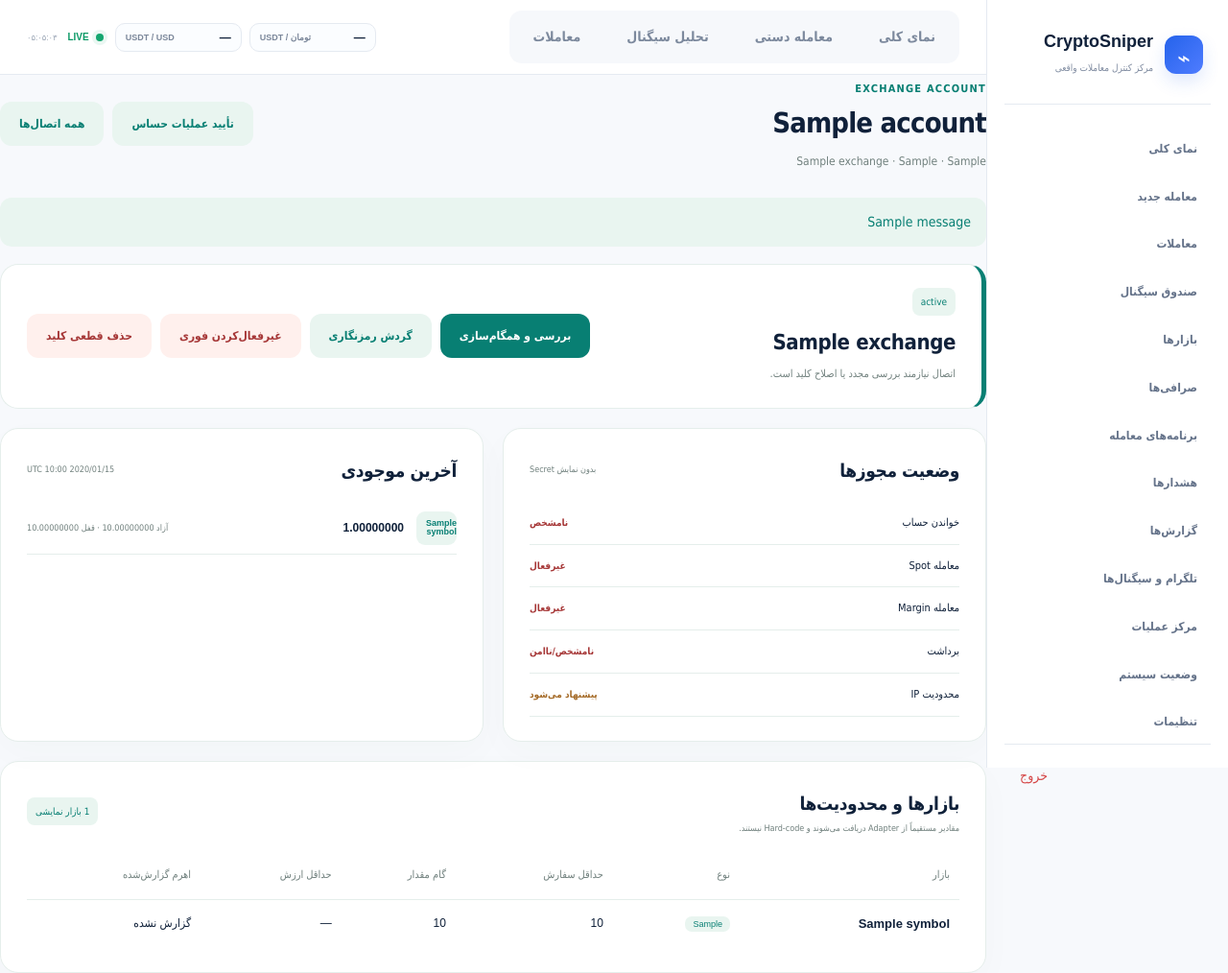
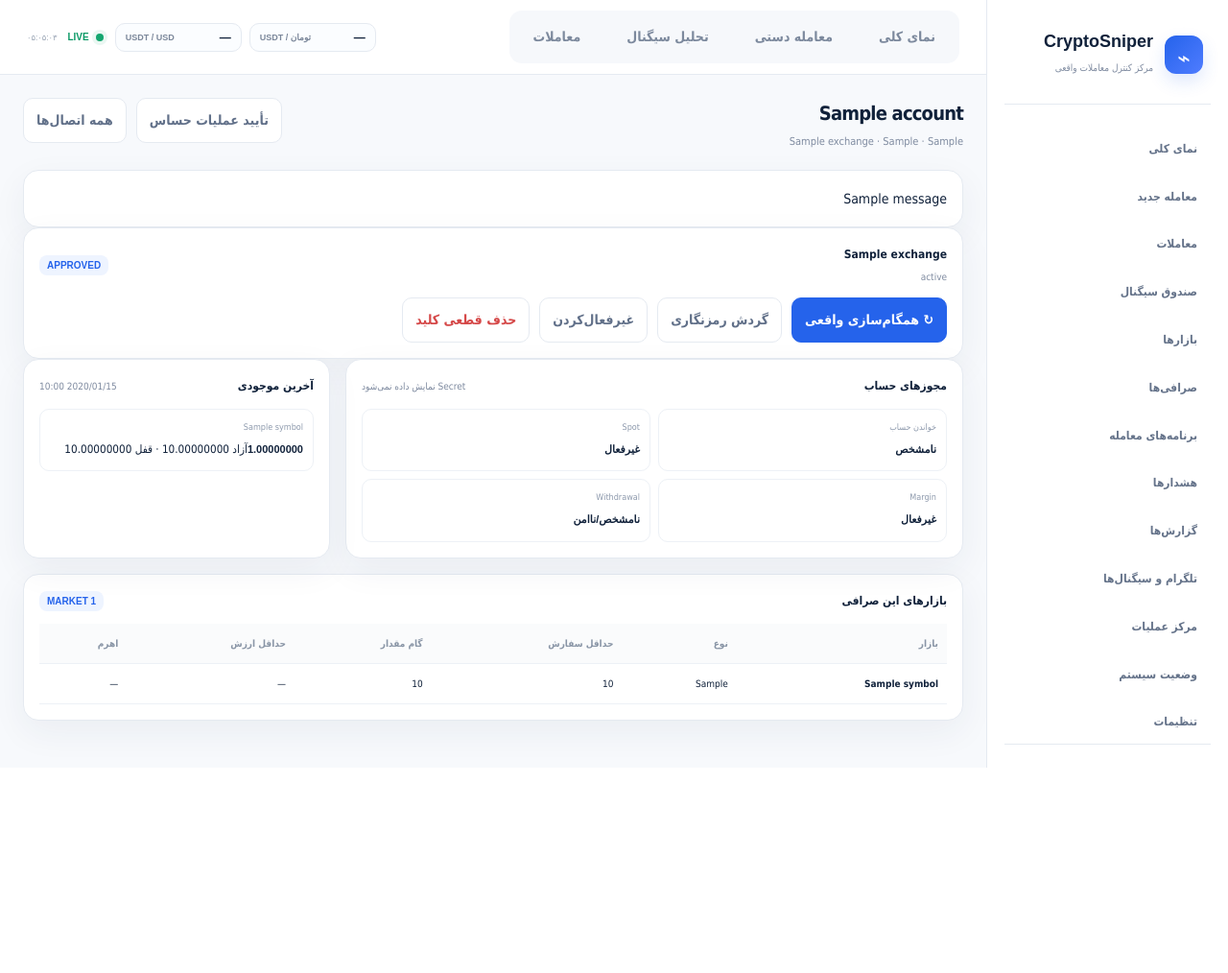
Before and after one commit to ostaddehdari/CryptoSniper, a Django app: template backend/templates/exchanges/detail.html in a window 1280 px wide. Shown: the whole page at 96% size. After the commit the page ends 800 px from the top, so only its background shows below. Run offline with Django 5.2, Linux system fonts and the light colour scheme; the template is opened without the code that fills it: most values are stand-ins (such as "Sample title", 1, 10 or a date in 2020); one stand-in notice (Sample message) is shown.

Commit message:
refactor(UI): rebuild exchange account detail as Cornix workspace

```diff
--- a/backend/templates/exchanges/detail.html
+++ b/backend/templates/exchanges/detail.html
@@ -1,9 +1,52 @@
-{% extends 'shell.html' %}{% block title %}{{ account.label }} | CryptoSniper{% endblock %}{% block breadcrumb %}صرافی‌ها / {{ account.label }}{% endblock %}{% block content %}
-<div class="page-heading"><div><span class="eyebrow">EXCHANGE ACCOUNT</span><h1>{{ account.label }}</h1><p class="muted">{{ account.exchange.name }} · {{ account.get_environment_display }} · {{ account.credential_hint }}</p></div><div class="account-actions"><a class="button button-soft" href="{% url 'security-step-up' %}">تأیید عملیات حساس</a><a class="button button-soft" href="{% url 'exchange-center' %}">همه اتصال‌ها</a></div></div>
-{% if messages %}{% for message in messages %}<div class="notice {% if message.tags == 'error' %}form-error{% else %}notice-success{% endif %}" role="status">{{ message }}</div>{% endfor %}{% endif %}
-<section class="account-status-banner status-{{ account.status }}"><div><span class="status-badge status-{{ account.status }}">{{ account.get_status_display }}</span><h2>{{ account.exchange.name }}</h2><p>{% if account.status == 'connected' %}مجوزها ایمن بررسی شده‌اند و داده‌های حساب قابل همگام‌سازی است.{% elif account.status == 'pending' %}اتصال در انتظار نخستین بررسی Worker است.{% elif account.status == 'disabled' %}این اتصال غیرفعال شده و هیچ پردازشی روی آن انجام نمی‌شود.{% else %}اتصال نیازمند بررسی مجدد یا اصلاح کلید است.{% endif %}</p></div><div class="account-actions">{% if account.status != 'disabled' %}<form method="post" action="{% url 'exchange-account-sync' account.pk %}">{% csrf_token %}<button class="button button-primary" type="submit">بررسی و همگام‌سازی</button></form><form method="post" action="{% url 'exchange-account-rotate' account.pk %}">{% csrf_token %}<button class="button button-soft" type="submit">گردش رمزنگاری</button></form><form method="post" action="{% url 'exchange-account-disable' account.pk %}">{% csrf_token %}<button class="button button-danger-soft" type="submit">غیرفعال‌کردن فوری</button></form><form method="post" action="{% url 'exchange-account-revoke' account.pk %}">{% csrf_token %}<button class="button button-danger-soft" type="submit">حذف قطعی کلید</button></form>{% endif %}</div></section>
-<div class="exchange-detail-grid"><section class="panel"><div class="panel-heading"><h2>وضعیت مجوزها</h2><span class="small-label">بدون نمایش Secret</span></div><div class="permission-list"><div><span>خواندن حساب</span><b class="{% if account.permissions.can_read %}yes{% else %}no{% endif %}">{% if account.permissions.can_read %}مجاز{% else %}نامشخص{% endif %}</b></div><div><span>معامله Spot</span><b class="{% if account.permissions.can_trade_spot %}yes{% else %}no{% endif %}">{% if account.permissions.can_trade_spot %}مجاز{% else %}غیرفعال{% endif %}</b></div><div><span>معامله Margin</span><b class="{% if account.permissions.can_trade_margin %}yes{% else %}no{% endif %}">{% if account.permissions.can_trade_margin %}مجاز{% else %}غیرفعال{% endif %}</b></div><div><span>برداشت</span><b class="{% if account.permissions.can_withdraw == False %}yes{% else %}no{% endif %}">{% if account.permissions.can_withdraw == False %}خاموش · امن{% else %}نامشخص/ناامن{% endif %}</b></div><div><span>محدودیت IP</span><b class="{% if account.permissions.ip_restricted %}yes{% else %}neutral{% endif %}">{% if account.permissions.ip_restricted %}فعال{% else %}پیشنهاد می‌شود{% endif %}</b></div></div></section>
-<section class="panel"><div class="panel-heading"><h2>آخرین موجودی</h2><span class="small-label">{% if account.last_sync_at %}{{ account.last_sync_at|date:'Y/m/d H:i' }} UTC{% else %}همگام نشده{% endif %}</span></div>{% if balances %}<div class="balance-list">{% for balance in balances %}<div><span class="asset-badge">{{ balance.asset.symbol }}</span><span><strong>{{ balance.total_balance|floatformat:8 }}</strong><small>آزاد {{ balance.free_balance|floatformat:8 }} · قفل {{ balance.locked_balance|floatformat:8 }}</small></span></div>{% endfor %}</div>{% else %}<p class="empty-inline">پس از نخستین همگام‌سازی، موجودی‌ها اینجا دیده می‌شوند.</p>{% endif %}</section></div>
-<section class="panel market-panel"><div class="panel-heading"><div><h2>بازارها و محدودیت‌ها</h2><p class="muted small-label">مقادیر مستقیماً از Adapter دریافت می‌شوند و Hard-code نیستند.</p></div><span class="status-badge">{{ markets|length }} بازار نمایشی</span></div>{% if markets %}<div class="market-table-wrap"><table class="market-table"><thead><tr><th>بازار</th><th>نوع</th><th>حداقل سفارش</th><th>گام مقدار</th><th>حداقل ارزش</th><th>اهرم گزارش‌شده</th></tr></thead><tbody>{% for market in markets %}<tr><td><strong>{{ market.symbol }}</strong></td><td><span class="market-kind">{{ market.get_market_type_display }}</span></td><td>{{ market.min_amount|default:'—' }}</td><td>{{ market.amount_step|default:'—' }}</td><td>{{ market.min_notional|default:'—' }}</td><td>{% if market.metadata.leverage_status == 'not_reported' %}گزارش نشده{% else %}{{ market.max_leverage }}×{% endif %}</td></tr>{% endfor %}</tbody></table></div>{% else %}<p class="empty-inline">بازارها هنوز همگام نشده‌اند.</p>{% endif %}</section>
-{% if account.environment == 'live' %}<section class="panel"><div class="panel-heading"><div><span class="eyebrow">REAL SPOT · LIMIT ONLY</span><h2>ثبت سفارش واقعی Spot</h2></div><span class="status-badge">{% if live_enabled %}فعال روی سرور{% else %}خاموش روی سرور{% endif %}</span></div><p class="muted">تنها Limit Order؛ بدون Futures و بدون برداشت. نتیجه نامعلوم خودکار دوباره ارسال نمی‌شود.</p>{% if live_enabled and account.trading_enabled and account.permissions.can_withdraw == False %}<form method="post" action="{% url 'exchange-live-order' account.pk %}" class="settings-form">{% csrf_token %}{{ live_order_form.as_p }}<button class="button button-danger-soft" type="submit">ثبت سفارش واقعی با تأیید من</button></form>{% else %}<div class="notice">برای فعال‌شدن، LIVE_TRADING_ENABLED و کلید Read+Spot بدون مجوز برداشت لازم است.</div>{% endif %}{% if live_orders %}<div class="market-table-wrap"><table class="market-table"><thead><tr><th>زمان</th><th>بازار</th><th>جهت</th><th>مقدار</th><th>قیمت</th><th>وضعیت</th></tr></thead><tbody>{% for order in live_orders %}<tr><td>{{ order.created_at|date:'Y/m/d H:i' }}</td><td>{{ order.market.symbol }}</td><td>{{ order.get_side_display }}</td><td>{{ order.amount }}</td><td>{{ order.price }}</td><td>{{ order.get_state_display }}</td></tr>{% endfor %}</tbody></table></div>{% endif %}</section>{% endif %}
+{% extends 'shell.html' %}{% block title %}{{ account.label }} | CryptoSniper{% endblock %}{% block content %}
+<section class="s24-page">
+  <div class="s24-section-head">
+    <div><h1>{{ account.label }}</h1><p>{{ account.exchange.name }} · {{ account.get_environment_display }} · {{ account.credential_hint }}</p></div>
+    <div class="s24-actions"><a class="s24-button" href="{% url 'security-step-up' %}">تأیید عملیات حساس</a><a class="s24-button" href="{% url 'exchange-center' %}">همه اتصال‌ها</a></div>
+  </div>
+  {% if messages %}{% for message in messages %}<div class="s24-panel s24-notice">{{ message }}</div>{% endfor %}{% endif %}
+
+  <div class="s24-panel">
+    <div class="s24-panel-head"><div><strong>{{ account.exchange.name }}</strong><small>{{ account.get_status_display }}</small></div><span class="s24-status">{{ account.status|upper }}</span></div>
+    <div class="s24-actions">
+      {% if account.status != 'disabled' %}
+      <form method="post" action="{% url 'exchange-account-sync' account.pk %}">{% csrf_token %}<button class="s24-button primary" type="submit">↻ همگام‌سازی واقعی</button></form>
+      <form method="post" action="{% url 'exchange-account-rotate' account.pk %}">{% csrf_token %}<button class="s24-button" type="submit">گردش رمزنگاری</button></form>
+      <form method="post" action="{% url 'exchange-account-disable' account.pk %}">{% csrf_token %}<button class="s24-button" type="submit">غیرفعال‌کردن</button></form>
+      <form method="post" action="{% url 'exchange-account-revoke' account.pk %}">{% csrf_token %}<button class="s24-button" style="color:#d54848" type="submit">حذف قطعی کلید</button></form>
+      {% endif %}
+    </div>
+  </div>
+
+  <div class="s24-grid s24-trades-focus">
+    <article class="s24-panel">
+      <div class="s24-panel-head"><strong>مجوزهای حساب</strong><span class="s24-muted">Secret نمایش داده نمی‌شود</span></div>
+      <div class="s24-detail-facts">
+        <div class="s24-fact"><span>خواندن حساب</span><strong>{% if account.permissions.can_read %}مجاز{% else %}نامشخص{% endif %}</strong></div>
+        <div class="s24-fact"><span>Spot</span><strong>{% if account.permissions.can_trade_spot %}مجاز{% else %}غیرفعال{% endif %}</strong></div>
+        <div class="s24-fact"><span>Margin</span><strong>{% if account.permissions.can_trade_margin %}مجاز{% else %}غیرفعال{% endif %}</strong></div>
+        <div class="s24-fact"><span>Withdrawal</span><strong>{% if account.permissions.can_withdraw == False %}خاموش · امن{% else %}نامشخص/ناامن{% endif %}</strong></div>
+      </div>
+    </article>
+    <article class="s24-panel">
+      <div class="s24-panel-head"><strong>آخرین موجودی</strong><span class="s24-muted">{% if account.last_sync_at %}{{ account.last_sync_at|date:'Y/m/d H:i' }}{% else %}همگام نشده{% endif %}</span></div>
+      {% if balances %}<div class="s24-trade-detail">{% for balance in balances %}<div class="s24-fact"><span>{{ balance.asset.symbol }}</span><strong>{{ balance.total_balance|floatformat:8 }}</strong><small>آزاد {{ balance.free_balance|floatformat:8 }} · قفل {{ balance.locked_balance|floatformat:8 }}</small></div>{% endfor %}</div>{% else %}<div class="s24-empty-inline">پس از Sync، موجودی‌ها اینجا دیده می‌شوند.</div>{% endif %}
+    </article>
+  </div>
+
+  <div class="s24-panel s24-list-panel">
+    <div class="s24-panel-head"><strong>بازارهای این صرافی</strong><span class="s24-status">{{ markets|length }} MARKET</span></div>
+    {% if markets %}<div class="s24-table-scroll"><table class="s24-table"><thead><tr><th>بازار</th><th>نوع</th><th>حداقل سفارش</th><th>گام مقدار</th><th>حداقل ارزش</th><th>اهرم</th></tr></thead><tbody>{% for market in markets %}<tr><td><strong dir="ltr">{{ market.symbol }}</strong></td><td>{{ market.get_market_type_display }}</td><td>{{ market.min_amount|default:'—' }}</td><td>{{ market.amount_step|default:'—' }}</td><td>{{ market.min_notional|default:'—' }}</td><td>{% if market.metadata.leverage_status == 'not_reported' %}—{% else %}{{ market.max_leverage }}×{% endif %}</td></tr>{% endfor %}</tbody></table></div>{% else %}<div class="s24-empty-inline">بازارها هنوز همگام نشده‌اند.</div>{% endif %}
+  </div>
+
+  {% if account.environment == 'live' %}
+  <div class="s24-panel s24-list-panel">
+    <div class="s24-panel-head"><strong>ثبت سفارش واقعی Spot</strong><span class="s24-status">{% if live_enabled %}SERVER ENABLED{% else %}SERVER LOCKED{% endif %}</span></div>
+    <p class="s24-muted">فقط Limit Order؛ Live به‌صورت پیش‌فرض قفل است.</p>
+    {% if live_enabled and account.trading_enabled and account.permissions.can_withdraw == False %}
+    <form method="post" action="{% url 'exchange-live-order' account.pk %}" class="s24-trade-form">{% csrf_token %}{{ live_order_form.as_p }}<button class="s24-button primary">ثبت سفارش واقعی با تأیید من</button></form>
+    {% else %}<div class="s24-empty-inline">برای Live، مجوز Read+Spot بدون Withdrawal و فعال‌سازی سرور لازم است.</div>{% endif %}
+  </div>
+  {% endif %}
+</section>
 {% endblock %}
```
